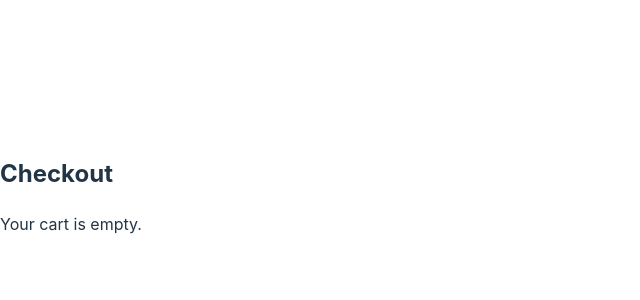
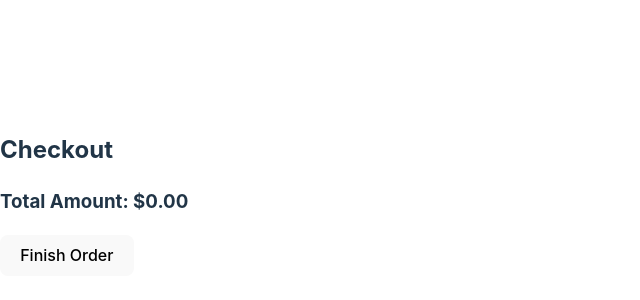
Before and after one commit to EchoFD54/Compulsory-Fall-2024, a React (Vite) app in the folder Client/Compulsory/: page /checkout in a window 1280 px wide. Shown: the part 196-496 px from the top of the page, without its empty margins (0-640 px from the left). Built offline with nearby package versions, Linux system fonts and the light colour scheme.

Commit message:
Order system functional
Can now create orders with x amount of order entries.

```diff
--- a/Client/Compulsory/src/atoms/cartAtom.ts
+++ b/Client/Compulsory/src/atoms/cartAtom.ts
@@ -1,8 +1,10 @@
 import { atom } from 'jotai';
 
 export interface CartEntry {
+    productName: string;
     productId: number;
     quantity: number;
+    price: number;
   }
 
   export const cartAtom = atom<CartEntry[]>([]);
--- a/Client/Compulsory/src/components/Cart.tsx
+++ b/Client/Compulsory/src/components/Cart.tsx
@@ -1,16 +1,22 @@
-// components/Cart.tsx
+
 import React from 'react';
 import { useAtom } from 'jotai';
 import { cartAtom } from '../atoms/cartAtom.ts';
 import { Link } from 'react-router-dom';
+import { customerAtom } from '../atoms/state.ts';
 
 const Cart: React.FC = () => {
   const [cart] = useAtom(cartAtom);
+  const [customer] = useAtom(customerAtom);
 
   const totalAmount = cart.reduce((total, entry) => {
-    const price = 0;
-    return total + price * entry.quantity;
+    return total + entry.price * entry.quantity;
   }, 0);
+
+
+  if (!customer) {
+    return <p>Please log in to view your cart and proceed to checkout.</p>;
+  }
 
   return (
     <div>
@@ -22,6 +28,7 @@ const Cart: React.FC = () => {
           {cart.map(entry => (
             <li key={entry.productId}>
               <p>Product ID: {entry.productId}</p>
+              <p>Product Name: {entry.productName}</p>
               <p>Quantity: {entry.quantity}</p>
               {/* Display product name and price if available */}
             </li>
@@ -29,6 +36,7 @@ const Cart: React.FC = () => {
         </ul>
       )}
       <h3>Total Amount: ${totalAmount.toFixed(2)}</h3>
+      <p>Logged in as: {customer.name}</p>
       <Link to="/checkout">
         <button>Proceed to Checkout</button>
       </Link>
--- a/Client/Compulsory/src/components/Checkout.tsx
+++ b/Client/Compulsory/src/components/Checkout.tsx
@@ -1,56 +1,66 @@
-// components/Checkout.tsx
 import React from 'react';
 import { useAtom } from 'jotai';
 import { cartAtom } from '../atoms/cartAtom.ts';
-import { customerAtom } from '../atoms/state';
+import { customerAtom } from '../atoms/state.ts';
+import { useNavigate } from 'react-router-dom';
 
 const Checkout: React.FC = () => {
-  const [cart] = useAtom(cartAtom);
+  const [cart, setCart] = useAtom(cartAtom);
   const [customer] = useAtom(customerAtom);
+  const navigate = useNavigate();
 
-  const handleCheckout = () => {
+  const totalAmount = cart.reduce((total, entry) => total + entry.price * entry.quantity, 0);
+
+  const finishOrder = () => {
+    if (!customer) {
+      alert("Please log in to finish the order.");
+      return;
+    }
+
     const orderData = {
-        customerId: customer?.id,
+      customerId: customer.id,
+      status: "pending",
       orderEntries: cart.map(entry => ({
         productId: entry.productId,
         quantity: entry.quantity
       }))
     };
 
+
     fetch('https://localhost:7246/api/order', {
       method: 'POST',
       headers: {
-        'Content-Type': 'application/json',
+        'Content-Type': 'application/json'
       },
-      body: JSON.stringify(orderData),
+      body: JSON.stringify(orderData)
     })
-      .then(response => response.json())
-      .then(data => {
-        console.log('Order placed:', data);
-
+      .then(response => {
+        if (response.ok) {
+          alert("Order placed successfully!");
+          setCart([]);
+          navigate('/dashboard');
+        } else {
+          console.error("Failed to place order.");
+        }
       })
-      .catch(error => console.error('Error placing order:', error));
+      .catch(error => console.error('Error creating order:', error));
   };
 
   return (
     <div>
       <h2>Checkout</h2>
-      {cart.length === 0 ? (
-        <p>Your cart is empty.</p>
-      ) : (
-        <div>
-          <h3>Your Order:</h3>
       <ul>
         {cart.map(entry => (
           <li key={entry.productId}>
-                <p>Product ID: {entry.productId}</p>
+            <p>Product Name: {entry.productName}</p>
             <p>Quantity: {entry.quantity}</p>
+            <p>Price per Unit: ${entry.price.toFixed(2)}</p>
           </li>
         ))}
       </ul>
-          <button onClick={handleCheckout}>Place Order</button>
-        </div>
-      )}
+      <h3>Total Amount: ${totalAmount.toFixed(2)}</h3>
+
+      <button onClick={finishOrder}>Finish Order</button>
     </div>
   );
 };
--- a/Client/Compulsory/src/components/ShopSite.tsx
+++ b/Client/Compulsory/src/components/ShopSite.tsx
@@ -1,31 +1,47 @@
 import React, { useEffect, useState } from 'react';
 import { useAtom } from 'jotai';
 import { cartAtom } from '../atoms/cartAtom.ts';
+import { customerAtom } from '../atoms/state.ts';
 import { Paper } from '../types/paper';
 import Cart from './Cart.tsx';
 
 const ProductList: React.FC = () => {
   const [papers, setPapers] = useState<Paper[]>([]);
   const [cart, setCart] = useAtom(cartAtom);
+  const [customer] = useAtom(customerAtom);
 
 
   useEffect(() => {
     fetch('https://localhost:7246/api/paper')
       .then((response) => response.json())
       .then((data) => {
-        setPapers(data.$values || []);
+        const availablePapers = data.$values?.filter((paper: Paper) => !paper.discontinued) || [];
+        setPapers(availablePapers);
       })
       .catch((error) => console.error('Error fetching papers:', error));
   }, []);
 
   const addToCart = (productId: number) => {
+    if (!customer) {
+      alert("You need to log in to add items to your cart.");
+      return;
+    }
+
+    const product = papers.find(paper => paper.id ===productId);
+    if(!product) return;
+
     const existingEntry = cart.find(entry => entry.productId === productId);
+
     if (existingEntry) {
       setCart(cart.map(entry =>
         entry.productId === productId ? { ...existingEntry, quantity: existingEntry.quantity + 1 } : entry
       ));
     } else {
-      setCart([...cart, { productId, quantity: 1 }]);
+      setCart([...cart, {
+        productId, quantity: 1,
+        productName: product.name,
+        price: product.price
+      }]);
     }
   };
 
@@ -37,8 +53,17 @@ const ProductList: React.FC = () => {
           <li key={paper.id}>
             <h4>{paper.name}</h4>
             <p>Price: ${paper.price.toFixed(2)}</p>
-            <p>Stock: {paper.stock}</p>
-            <button onClick={() => addToCart(paper.id)}>Add to Cart</button>
+            {paper.stock <= 0 ? (
+              <p style={{ color: 'red' }}>Out of Stock</p>
+            ) : (
+              <p>Stock: {paper.stock}</p>
+            )}
+            <button
+              onClick={() => addToCart(paper.id)}
+              disabled={paper.stock <= 0}
+            >
+              Add to Cart
+            </button>
           </li>
         ))}
       </ul>
@@ -49,5 +74,4 @@ const ProductList: React.FC = () => {
     </div>
   );
 };
-
 export default ProductList;
```
Also changed, not shown: 2 other files (tests, documents, lock files or other folders). Lines whose indentation alone changed are shown as unchanged.
